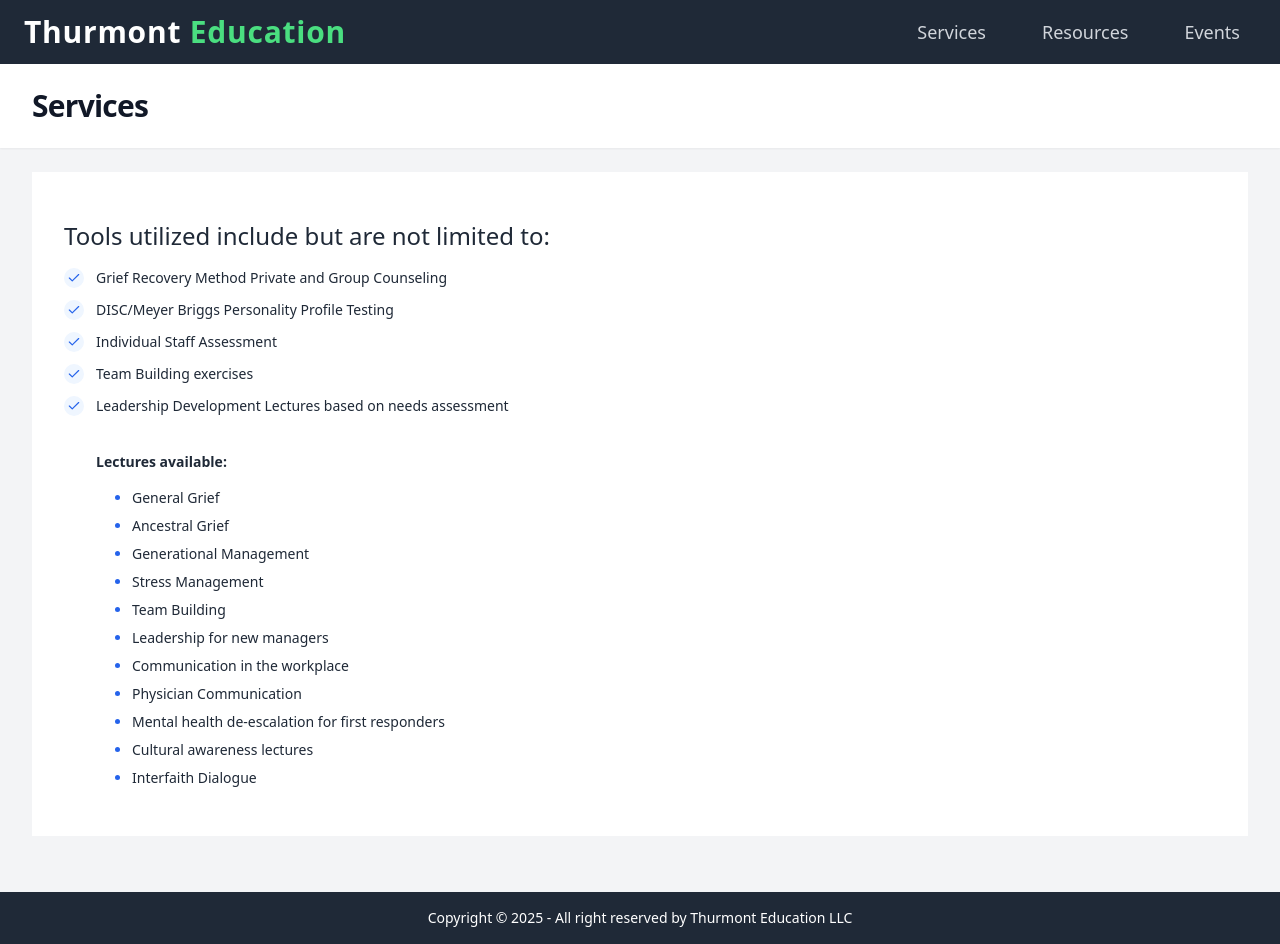
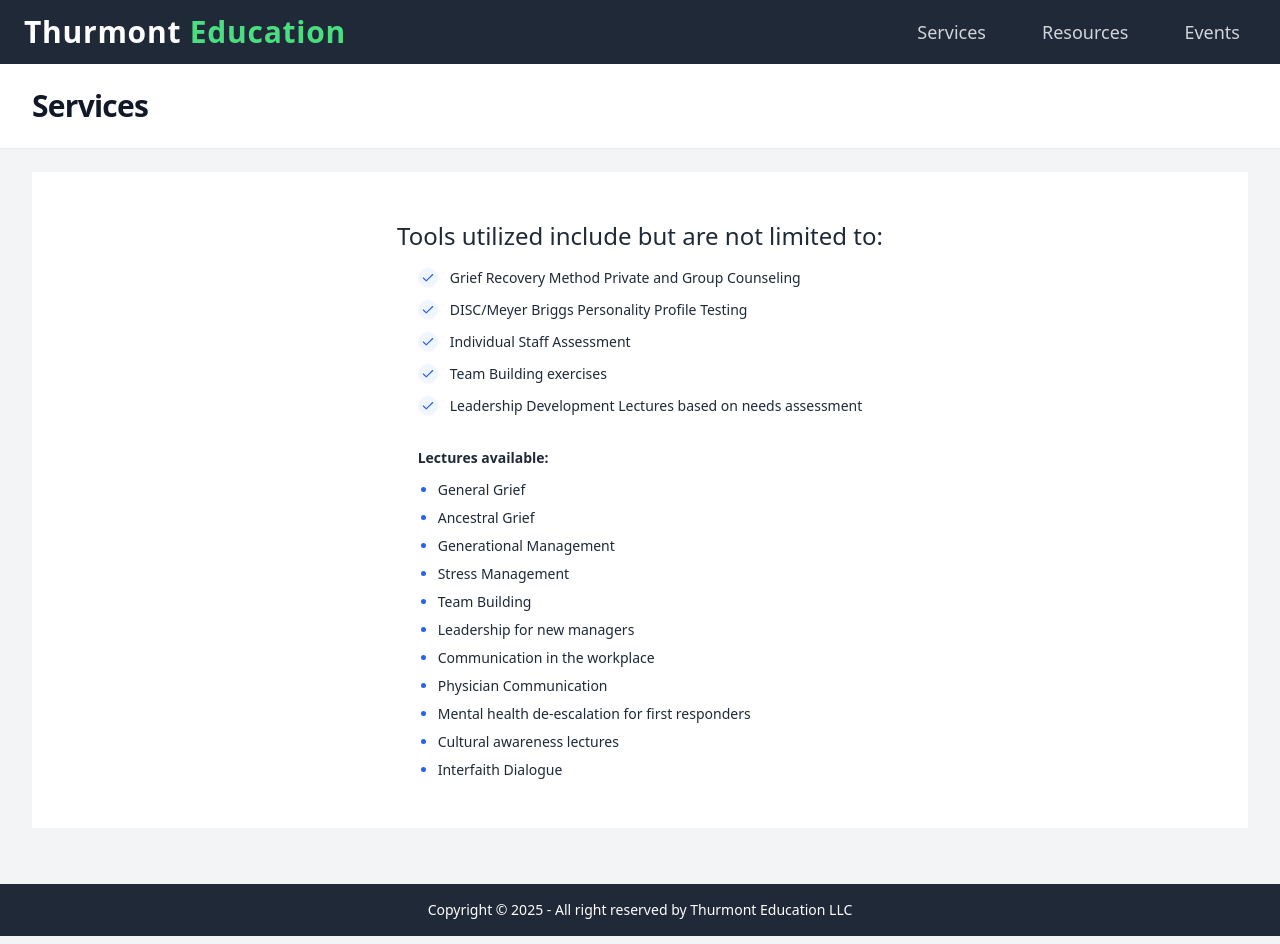
Before and after one commit to ncalderon16/thurmont, a Jekyll site: the page built from pages/services.html, in a window 1280 px wide. Built offline with Jekyll 4.4.1, drawn with Linux system fonts in a browser that asks for light colours; nearby versions of some CDN libraries.

Commit message:
center services page content

```diff
--- a/assets/css/main.css
+++ b/assets/css/main.css
@@ -2272,9 +2272,6 @@
 .mb-8 {
   margin-bottom: 2rem;
 }
-.ml-12 {
-  margin-left: 3rem;
-}
 .ms-0\.5 {
   margin-inline-start: 0.125rem;
 }
@@ -2700,9 +2697,6 @@
 }
 .pt-2 {
   padding-top: 0.5rem;
-}
-.pt-6 {
-  padding-top: 1.5rem;
 }
 .text-center {
   text-align: center;
--- a/pages/services.html
+++ b/pages/services.html
@@ -5,7 +5,7 @@
 ---
 
 <div class="bg-white mb-8 pb-8 sm:py-12 py-8">
-    <div class="mx-auto max-w-7xl px-6 lg:px-8">
+    <div class="mx-auto max-w-7xl px-6 lg:px-8 flex flex-col items-center">
         <h1 class="text-2xl mb-4">Tools utilized include but are not limited to:</h1>
 
         <ul class="space-y-3 text-sm">
@@ -54,15 +54,15 @@
                 <span class="text-gray-800">Leadership Development Lectures based on needs assessment</span>
             </li>
 
+            <br>
+
             <!-- Correctly structured nested list -->
-            <li class="pt-6">
             <div class="flex gap-x-3">
-                    <span class="size-5 flex justify-center"></span>
                 <span class="text-gray-800 font-bold">Lectures available:</span>
             </div>
 
             <!-- Indented nested list inside the parent li -->
-                <ul class="ml-12 mt-4 space-y-2 text-sm marker:text-blue-600 list-disc ps-5 space-y-2 text-sm text-gray-600 dark:text-neutral-400">
+            <ul class="mt-4 marker:text-blue-600 list-disc ps-5 space-y-2 text-sm text-gray-600 dark:text-neutral-400">
                 <li class="text-gray-800">General Grief</li>
                 <li class="text-gray-800">Ancestral Grief</li>
                 <li class="text-gray-800">Generational Management</li>
@@ -75,7 +75,6 @@
                 <li class="text-gray-800">Cultural awareness lectures</li>
                 <li class="text-gray-800">Interfaith Dialogue</li>
             </ul>
-            </li>
         </ul>
     </div>
 </div>
```
Lines whose indentation alone changed are shown as unchanged.
